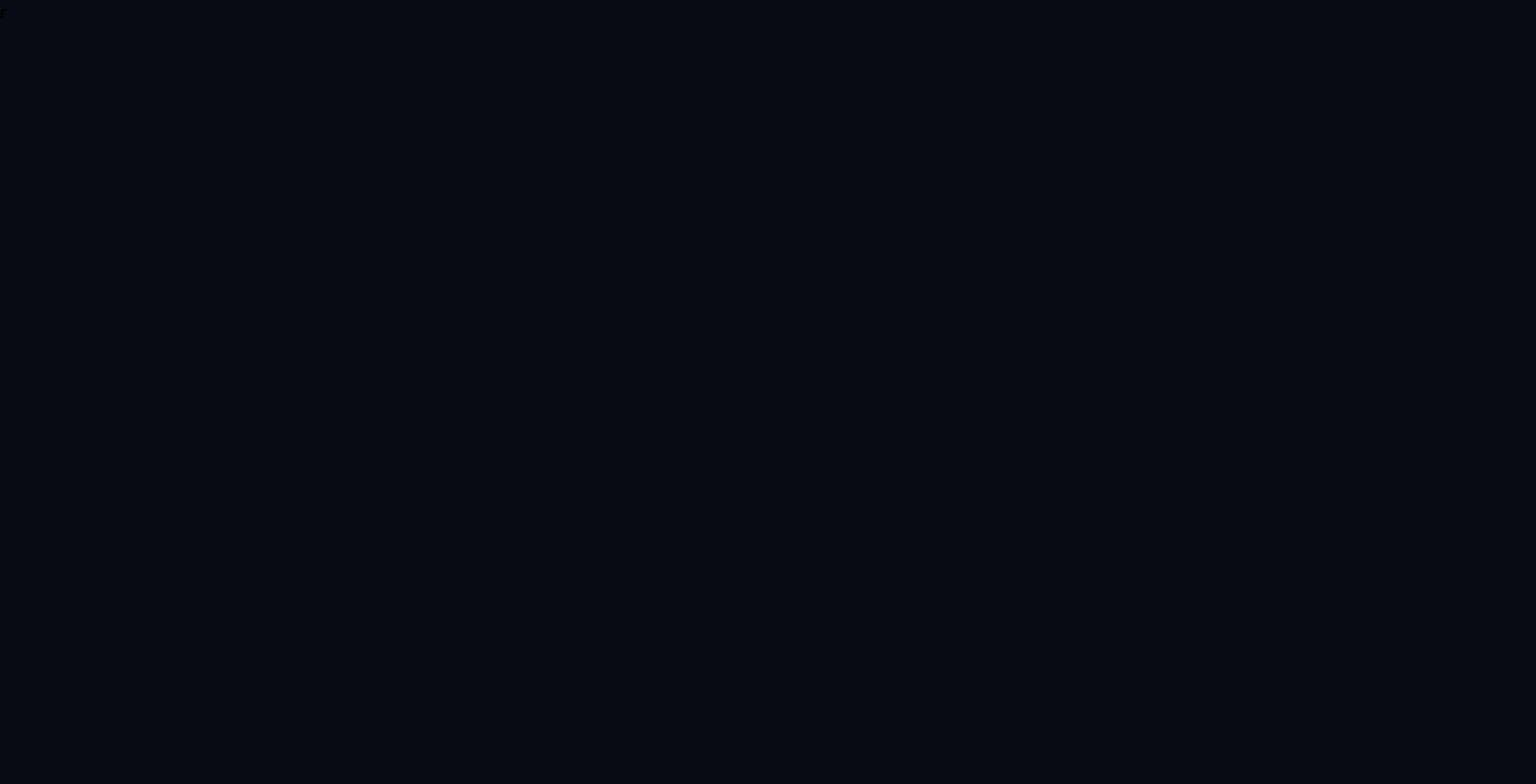
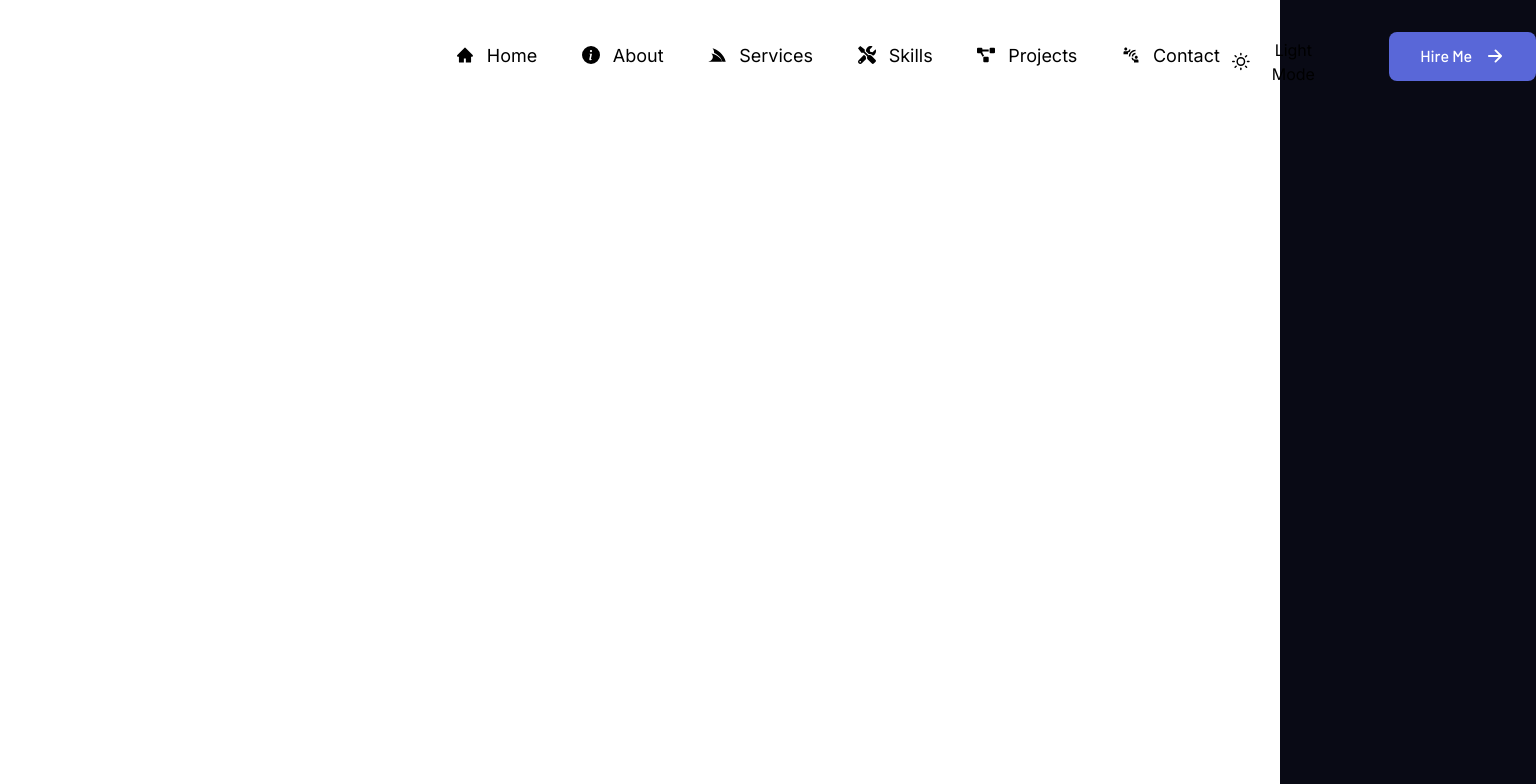
Before and after one commit to yazidtajudeen/My-Portfolio-Website, a React (Vite) app: page / in a window 1280 px wide. Shown: the top 784 px of the page, 1536 px wide, since content can reach past the window. Built offline with nearby package versions, Linux system fonts and the light colour scheme.

Commit message:
Added a themeContext to toggle from lightmode and darkmode theme

```diff
--- a/src/App.tsx
+++ b/src/App.tsx
@@ -1,13 +1,24 @@
 import './index.css'
 import './components/Navbar/Header'
 import Header from './components/Navbar/Header'
+import { ThemeProvider, useTheme } from "./theme/ThemeContext";
+
+
 function App() {
+  return (
+    <ThemeProvider>
+      <ThemedApp />
+    </ThemeProvider>
+  )
+}
+
+function ThemedApp() {
+  const { isDarkMode } = useTheme();
 
   return (
-    <>
-      <Header/>
-    </>
-
+    <div style={{ backgroundColor: isDarkMode ? '#090A15' : '#ffff', minHeight: '100vh' }}>
+      <Header />
+    </div>
   )
 }
 
--- a/src/components/Navbar/Button.tsx
+++ b/src/components/Navbar/Button.tsx
@@ -0,0 +1,37 @@
+import { IoArrowForward } from "react-icons/io5";
+
+interface ButtonProps {
+  onClick?: () => void;
+  label?: string;
+}
+
+export default function Button({ onClick, label = "Hire Me" }: ButtonProps) {
+  const buttonStyle = {
+    backgroundColor: "#5967D8",
+    border: "none",
+    width: "172px",
+    height: "49px",
+    display: "flex",
+    alignItems: "center",
+    justifyContent: "center",
+    borderRadius: "8px",
+    fontWeight: "500",
+    fontSize: "16px",
+    fontFamily: "Barlow, sans-serif",
+    cursor: "pointer",
+    color: "#fff",
+  };
+
+  const iconStyle = {
+    marginLeft: "0.8em",
+    width: "20px",
+    height: "20px",
+  };
+
+  return (
+    <button style={buttonStyle} onClick={onClick}>
+      {label}
+      <IoArrowForward style={iconStyle} />
+    </button>
+  );
+}
--- a/src/components/Navbar/Header.tsx
+++ b/src/components/Navbar/Header.tsx
@@ -1,7 +1,61 @@
+import { JSX } from "react";
+import Button from "./button";
+import { AiFillHome } from "react-icons/ai";
+import { BsInfoCircleFill } from "react-icons/bs";
+import { FaServicestack, FaProjectDiagram } from "react-icons/fa";
+import { FaTools } from "react-icons/fa";
+import { MdConnectWithoutContact } from "react-icons/md";
+import ModeButton from "./modeButton";
+import { useTheme } from '../../theme/ThemeContext';
+
+const links: { name: string; href: string; icon: JSX.Element }[] = [
+  { name: "Home", href: "/", icon: <AiFillHome /> },
+  { name: "About", href: "/about", icon: <BsInfoCircleFill /> },
+  { name: "Services", href: "/services", icon: <FaServicestack /> },
+  { name: "Skills", href: "/skills", icon: <FaTools/> },
+  { name: "Projects", href: "/projects", icon: <FaProjectDiagram /> },
+  { name: "Contact", href: "/contact", icon: <MdConnectWithoutContact/> },
+];
+
 const Header = () => {
+  const { isDarkMode } = useTheme();
+
+  const ulStyle = {
+    color: isDarkMode ? '#fff' : '#000',
+  };
+
   return (
-    <div>r</div>
-  )
-}
+    <div>
+      <nav style={{
+        display: "flex",
+        alignItems: "center",
+        justifyContent: 'space-between',
+        height: "90px",
+        padding: "3.5rem"
+      }}>
+        <div className="logo"></div>
+        <div className="links" style={{ flexGrow: 2, marginLeft:'25em', textAlign:'center' }}>
+          <ul style={{ display: "inline-flex", listStyle: "none", gap: "2.8rem", ...ulStyle }}>
+            {links.map((link) => (
+              <li key={link.href} style={{fontSize:"18px"}}>
+                <a href={link.href} style={{
+                  display: "flex",
+                  alignItems: "center",
+                  gap: "0.8rem"
+                }}>
+                  {link.icon} {link.name}
+                </a>
+              </li>
+            ))}
+          </ul>
+        </div>
+        <div className="hire-button" style={{ display: 'flex', alignItems: 'center', marginLeft: 'auto' }}>
+          <ModeButton />
+          <Button />
+        </div>
+      </nav>
+    </div>
+  );
+};
 
-export default Header
+export default Header;
--- /dev/null
+++ b/src/components/Navbar/Navbar.tsx
@@ -0,0 +1,12 @@
+import ModeButton from './modeButton';
+
+export default function Navbar() {
+    return (
+        <nav style={{ display: 'flex', alignItems: 'center', justifyContent: 'space-between' }}>
+            <div style={{ display: 'flex', alignItems: 'center' }}>
+                <ModeButton />
+                <HireMeButton />
+            </div>
+        </nav>
+    );
+}
--- /dev/null
+++ b/src/components/Navbar/modeButton.tsx
@@ -0,0 +1,33 @@
+import { FiSun, FiMoon } from "react-icons/fi";
+import { useTheme } from "../../theme/ThemeContext";
+
+export default function ModeButton() {
+    const { isDarkMode, toggleTheme } = useTheme();
+
+    const buttonStyle = {
+        cursor: "pointer",
+        display: "flex",
+        alignItems: "center",
+        padding: "8px 12px",
+        backgroundColor: "transparent",
+        border: "none",
+        color: isDarkMode ? "#fff" : "#000",
+        fontSize: "16px",
+        marginRight: '3em',
+        marginTop:'0.8em',
+    };
+
+    const iconStyle = {
+        width: "21px",
+        height: "21px",
+        marginRight: "0.5em",
+        marginBottom:'2px',
+    };
+
+    return (
+        <button onClick={toggleTheme} style={buttonStyle}>
+            {isDarkMode ? <FiMoon style={iconStyle} /> : <FiSun style={iconStyle} />}
+            {isDarkMode ? "Dark Mode" : "Light Mode"}
+        </button>
+    );
+}
--- a/src/index.css
+++ b/src/index.css
@@ -12,4 +12,5 @@
 body{
     background-color: var(--darkBg-);
     font-family:"Inter", serif;
+    color: #fff;
 }
--- /dev/null
+++ b/src/theme/ThemeContext.tsx
@@ -0,0 +1,47 @@
+import React, { createContext, useContext, useState, useEffect, ReactNode } from 'react';
+import './colors';
+
+interface ThemeContextType {
+    isDarkMode: boolean;
+    toggleTheme: () => void;
+}
+
+interface ThemeProviderProps {
+    children: ReactNode;
+}
+
+const ThemeContext = createContext<ThemeContextType | undefined>(undefined);
+
+export const ThemeProvider: React.FC<ThemeProviderProps> = ({ children }) => {
+    const [isDarkMode, setIsDarkMode] = useState(() => {
+        const savedTheme = localStorage.getItem('isDarkMode');
+        return savedTheme ? JSON.parse(savedTheme) : false;
+    });
+
+    const toggleTheme = () => {
+        setIsDarkMode((prevMode: boolean) => {
+            const newMode = !prevMode;
+            localStorage.setItem('isDarkMode', JSON.stringify(newMode));
+            return newMode;
+        });
+    };
+
+    useEffect(() => {
+
+        localStorage.setItem('isDarkMode', JSON.stringify(isDarkMode));
+    }, [isDarkMode]);
+
+    return (
+        <ThemeContext.Provider value={{ isDarkMode, toggleTheme }}>
+            {children}
+        </ThemeContext.Provider>
+    );
+};
+
+export const useTheme = () => {
+    const context = useContext(ThemeContext);
+    if (!context) {
+        throw new Error("useTheme must be used within a ThemeProvider");
+    }
+    return context;
+};
```
Also changed, not shown: src/theme/colors.js (+1 -14 lines), src/assets/pointer.png (added), src/assets/sider.png (added).
